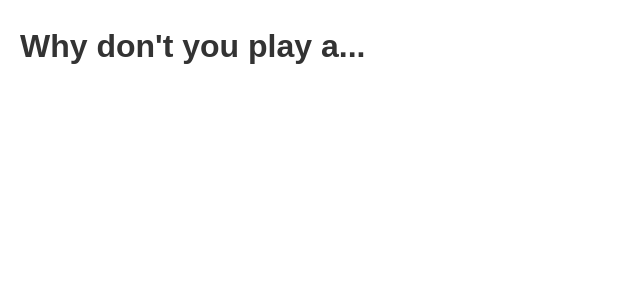
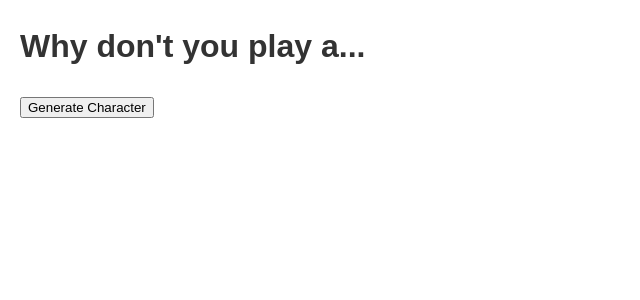
Before and after one commit to simonhansedasi/char_gen, a Flask app: page / in a window 1280 px wide. Shown: the top 300 px of the page, without its empty margins (0-640 px from the left). Run offline with Flask 3, Linux system fonts and the light colour scheme.

Commit message:
updated rendering for background info

```diff
--- a/templates/index.html
+++ b/templates/index.html
@@ -27,6 +27,10 @@
 </head>
 <body>
     <h1>Why don't you play a...</h1>
+    <form method="POST">
+        <button type="submit">Generate Character</button>
+    </form>
+
     {% if species %}
     <div class="character-info">
         <p><strong>Species:</strong> {{ species }}</p>
```
